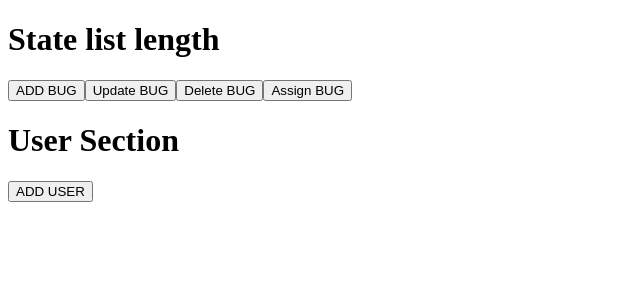
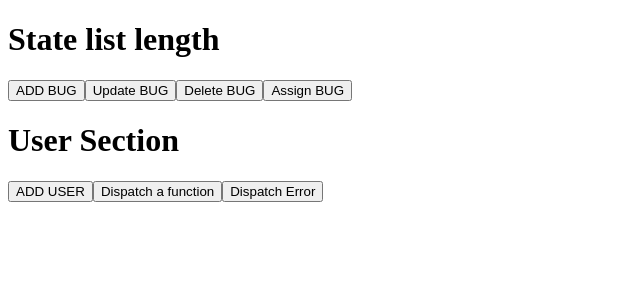
Before and after one commit to otmane07/Bug_Tracker_Redux, a React (Create React App) app: page / in a window 1280 px wide. Shown: the top 300 px of the page, without its empty margins (0-640 px from the left). Built offline with nearby package versions, Linux system fonts and the light colour scheme.

Commit message:
Dispatch function using thunk middleware + creat error middleware

```diff
--- a/src/App.js
+++ b/src/App.js
@@ -43,6 +43,14 @@ function App(props) {
           <button onClick={()=>{
               props.dispatch({type:"ADD_USER",payload:{name:"Hamza"}})
           }}>ADD USER</button>
+          <button onClick={()=>{
+              props.dispatch(()=>{
+                  props.dispatch({type:"ADD_USER",payload:{name:"Hamza"}})
+              })
+          }}>Dispatch a function</button>
+          <button onClick={()=>{
+              props.dispatch({type:"ERROR",payload:{description:"Error Test"}})
+          }}>Dispatch Error</button>
       </>
 
   )
--- /dev/null
+++ b/src/middleware/error.js
@@ -0,0 +1,7 @@
+const error = store => next => action => {
+   if (action.type === "ERROR"){
+       console.log(`error : ${action.payload.description}`)
+   }
+   else next(action)
+}
+export default error ;
--- a/src/store/configureStore.js
+++ b/src/store/configureStore.js
@@ -9,14 +9,15 @@
 
 // creating the store using toolkit function
 
-import {configureStore} from "@reduxjs/toolkit";
+import {configureStore , getDefaultMiddleware} from "@reduxjs/toolkit";
 import rootReducer from "./reducer"
 import logger from "../middleware/logger"
+import error from "../middleware/error";
 
 const configureAppStore = configureStore(
     {
             reducer : rootReducer ,
-            middleware : [logger("console passed in param")]
+            middleware : [...getDefaultMiddleware(),logger("console passed in param"),error]
          }
 )
 
```
